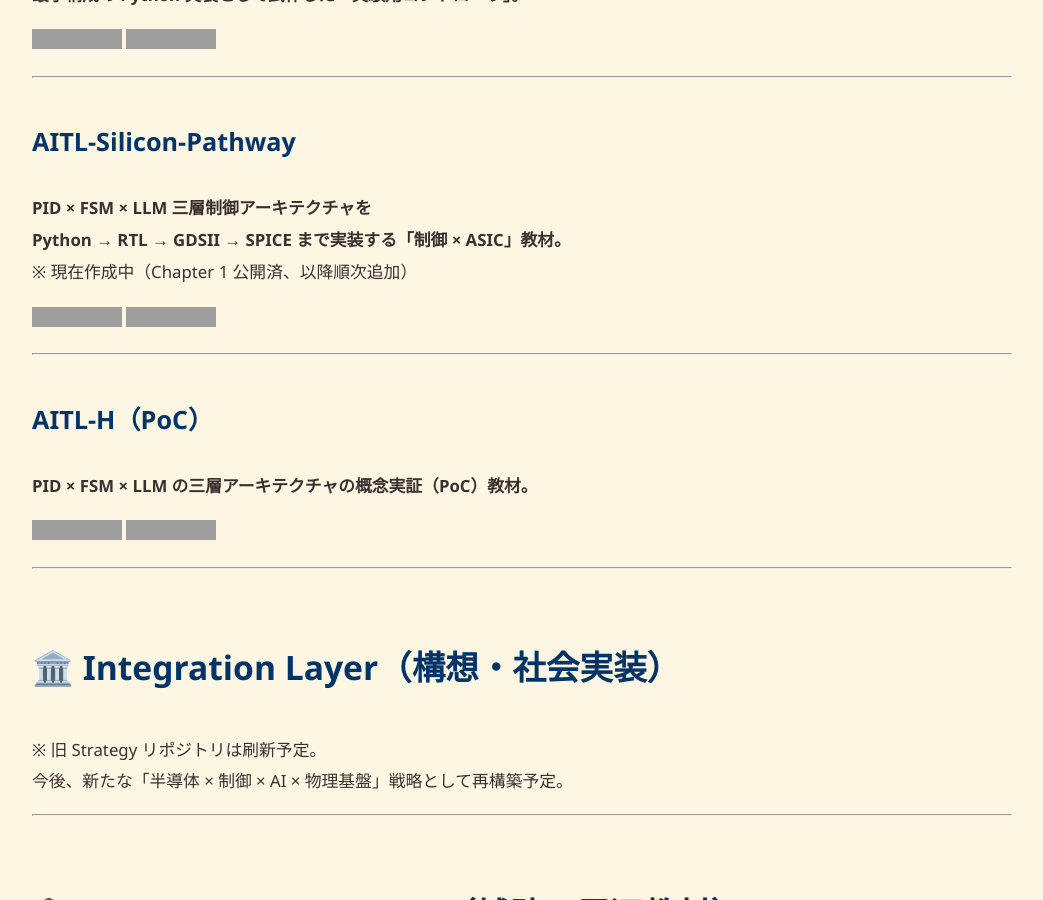
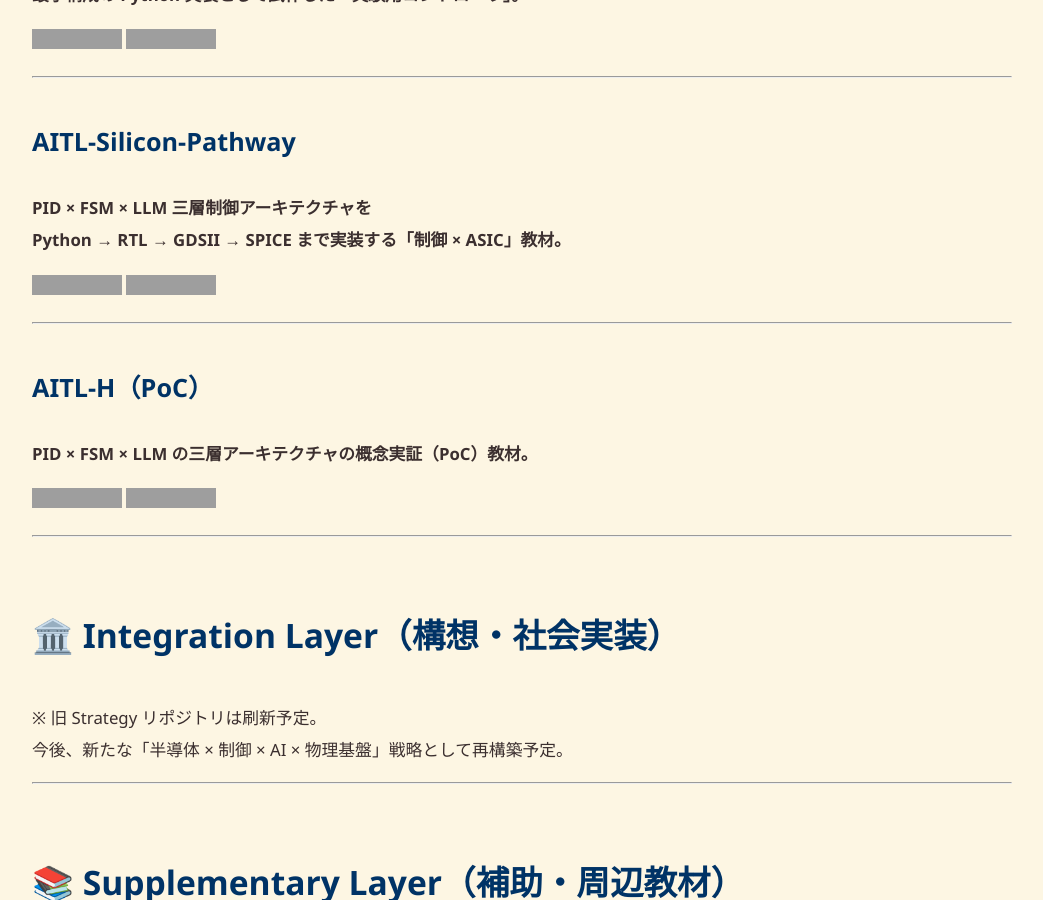
Before and after one commit to Samizo-AITL/Samizo-AITL.github.io, a Jekyll site: the page built from index.md, in a window 1280 px wide and 900 px high, scrolled down 2504 px, cut to the strip 0-900 px from the top of the window. Shown: the whole strip, without its empty margins (118-1161 px from the left). Built offline with Jekyll 4.4.1, drawn with Linux system fonts in a browser that asks for light colours; grey boxes are pictures that could not be loaded.

Commit message:
Update index.md

```diff
--- a/index.md
+++ b/index.md
@@ -92,7 +92,6 @@ Main Core を活用し、“動きをつくる・適応させる” 応用技術
 
 **PID × FSM × LLM 三層制御アーキテクチャを
 Python → RTL → GDSII → SPICE まで実装する「制御 × ASIC」教材。**
-※ 現在作成中（Chapter 1 公開済、以降順次追加）
 
 [![Site](https://img.shields.io/badge/View-Site-brightgreen?logo=github)](https://samizo-aitl.github.io/aitl-silicon-pathway/)
 [![Repo](https://img.shields.io/badge/View-Repo-blue?logo=github)](https://github.com/Samizo-AITL/aitl-silicon-pathway)
```
